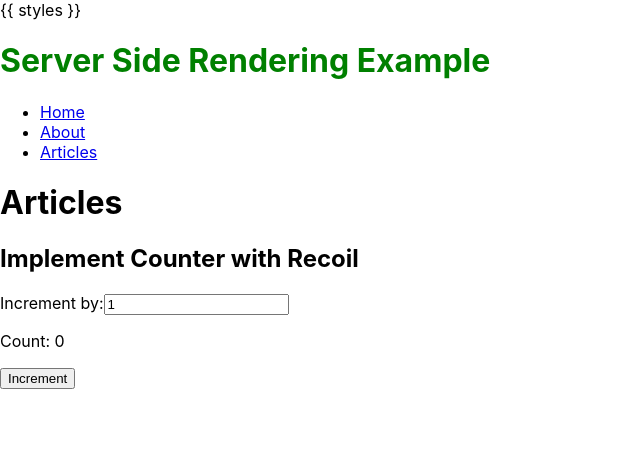
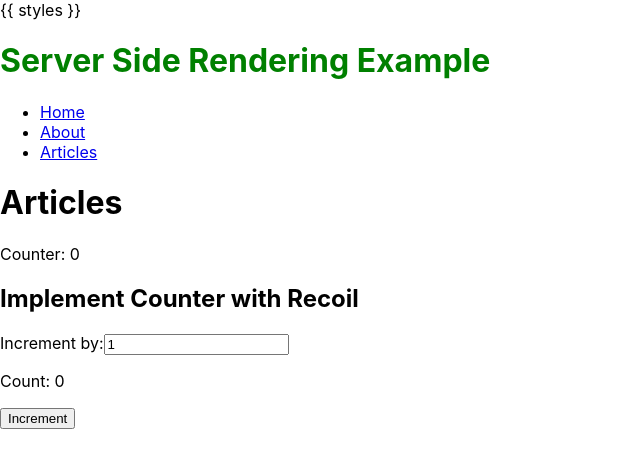
Before and after one commit to Divewitholeg/react-ssr-example, a React (Create React App) app: page /articles in a window 1280 px wide. Shown: the top 468 px of the page, without its empty margins (0-640 px from the left). Built offline with nearby package versions, Linux system fonts and the light colour scheme.

Commit message:
useRecoilValue

```diff
--- /dev/null
+++ b/src/DisplayRecoilValue.js
@@ -0,0 +1,8 @@
+import { useRecoilValue } from "recoil";
+import React from "react";
+import { counterState } from "./counterState";
+
+export const DisplayRecoilValue = () => {
+  const counter = useRecoilValue(counterState);
+  return <div>Counter: {counter}</div>;
+};
--- a/src/pages/Articles.js
+++ b/src/pages/Articles.js
@@ -1,11 +1,13 @@
 import React from "react";
 import { CounterButtonRecoil } from "../CounterButtonRecoil";
 import { RecoilRoot } from "recoil";
+import { DisplayRecoilValue } from "../DisplayRecoilValue";
 
 export const Articles = () => {
   return (
     <RecoilRoot>
       <h1>Articles</h1>
+      <DisplayRecoilValue />
       <h2>Implement Counter with Recoil</h2>
       <CounterButtonRecoil />
     </RecoilRoot>
```
